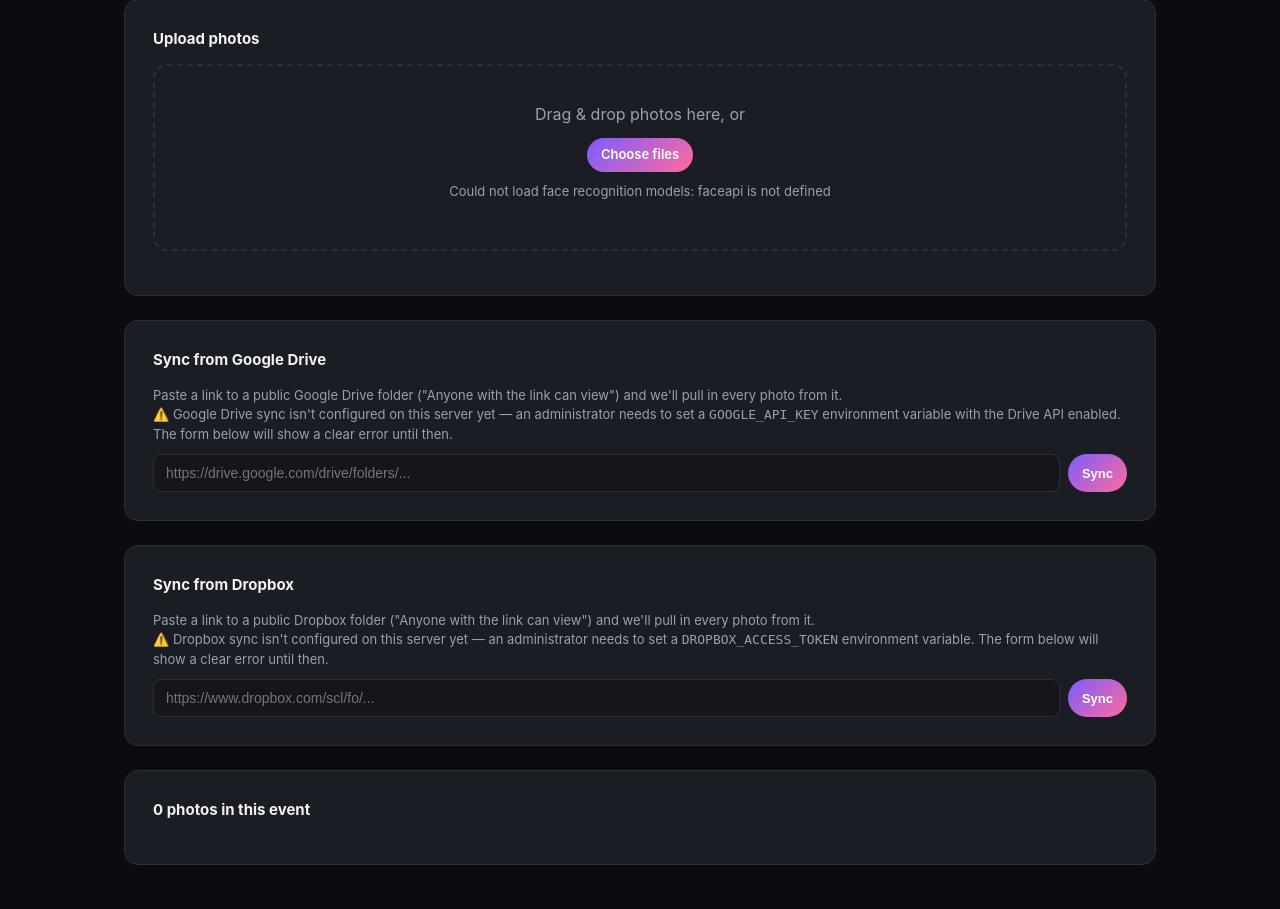
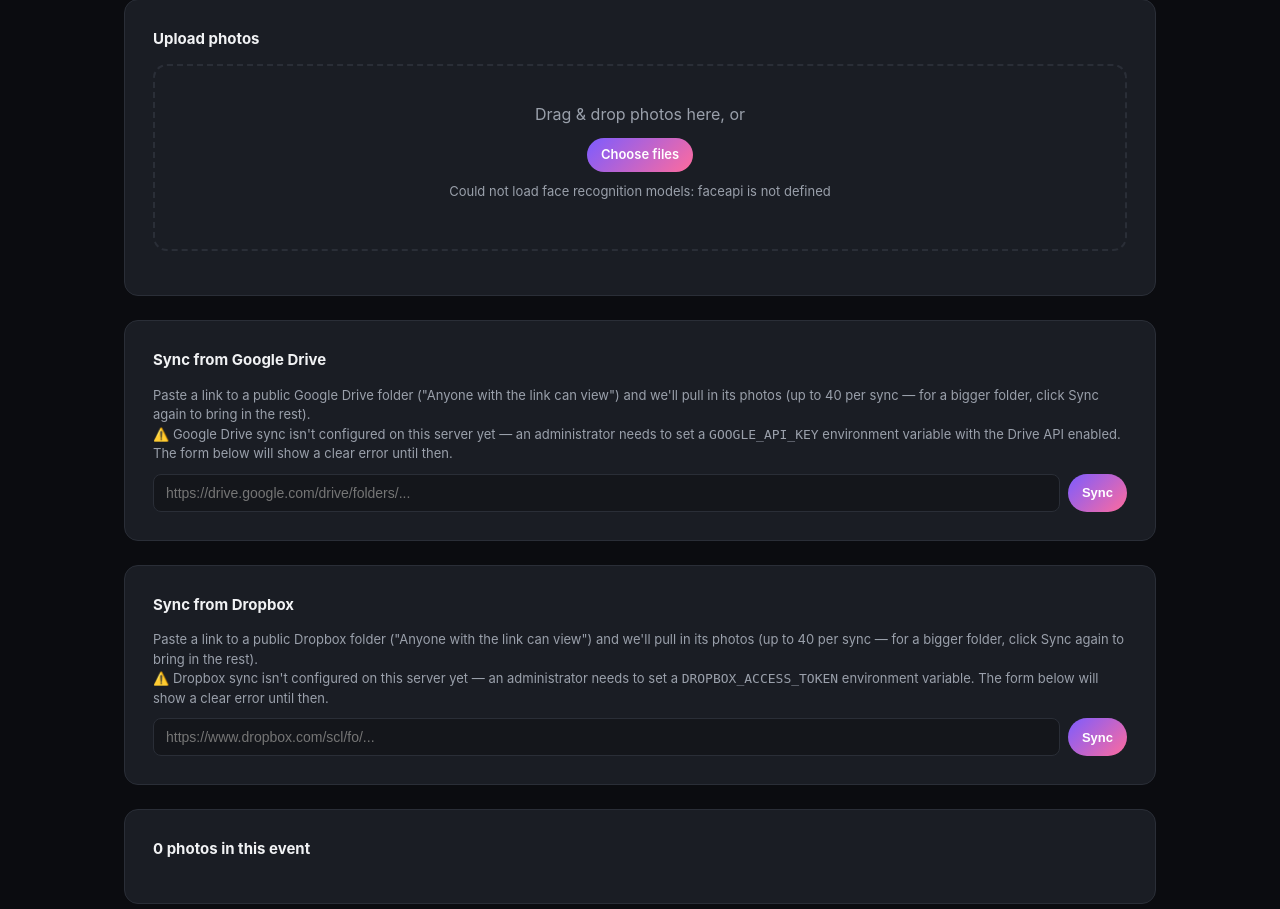
Before and after one commit to winedge/keepsora, a Node server app: template views/event-manage.ejs in a window 1280 px wide. Shown: the part 486-1395 px from the top of the page. Run offline with Node 20, Linux system fonts and the light colour scheme; the template is opened without the code that fills it, so the values that code supplies are empty; some libraries are stand-ins or nearby versions.

Commit message:
Cap Drive/Dropbox sync at 40 files per request to avoid proxy timeouts
A 300-file sync downloads, resizes, and saves each file sequentially
inside one HTTP request — easily running past any reverse-proxy timeout
(hit a 504 syncing a real 300-photo Dropbox folder, even at 300s). Lower
the cap to 40 (same as the direct multi-upload limit) on both sync
sources; already-imported files are deduped on a re-sync, so a bigger
folder just needs "Sync" clicked again to bring in the rest.

```diff
--- a/views/event-manage.ejs
+++ b/views/event-manage.ejs
@@ -66,7 +66,7 @@
 
     <div class="card">
       <p class="label">Sync from Google Drive</p>
-      <p class="muted small">Paste a link to a public Google Drive folder ("Anyone with the link can view") and we'll pull in every photo from it.</p>
+      <p class="muted small">Paste a link to a public Google Drive folder ("Anyone with the link can view") and we'll pull in its photos (up to 40 per sync — for a bigger folder, click Sync again to bring in the rest).</p>
       <% if (!driveConfigured) { %>
         <p class="muted small">⚠️ Google Drive sync isn't configured on this server yet — an administrator needs to set a <code>GOOGLE_API_KEY</code> environment variable with the Drive API enabled. The form below will show a clear error until then.</p>
       <% } %>
@@ -79,7 +79,7 @@
 
     <div class="card">
       <p class="label">Sync from Dropbox</p>
-      <p class="muted small">Paste a link to a public Dropbox folder ("Anyone with the link can view") and we'll pull in every photo from it.</p>
+      <p class="muted small">Paste a link to a public Dropbox folder ("Anyone with the link can view") and we'll pull in its photos (up to 40 per sync — for a bigger folder, click Sync again to bring in the rest).</p>
       <% if (!dropboxConfigured) { %>
         <p class="muted small">⚠️ Dropbox sync isn't configured on this server yet — an administrator needs to set a <code>DROPBOX_ACCESS_TOKEN</code> environment variable. The form below will show a clear error until then.</p>
       <% } %>
```
Also changed, not shown: utils/dropbox.js (+6 -1 lines), utils/googleDrive.js (+6 -1 lines).
